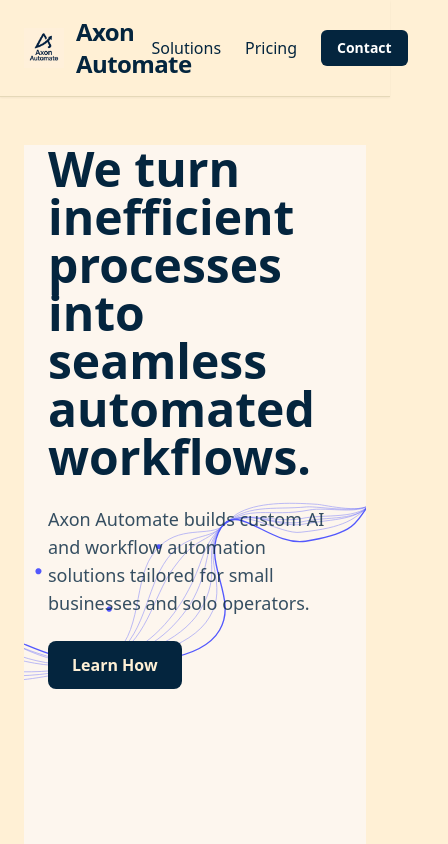
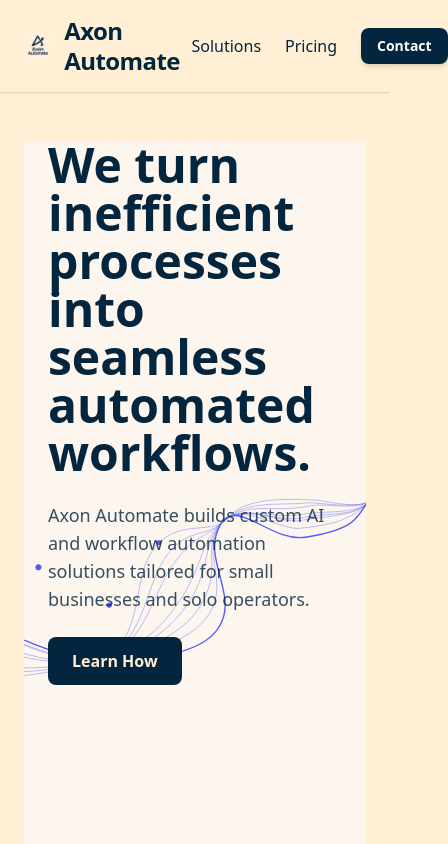
Before and after one commit to trimdex445/axon-automate, a Next.js app: page / in a window 390 px wide. Shown: the top 844 px of the page, 448 px wide, since content can reach past the window. Built offline with nearby package versions, Linux system fonts and the light colour scheme.

Commit message:
Improve navbar layout and styling with better logo and spacing

```diff
--- a/components/Navbar.tsx
+++ b/components/Navbar.tsx
@@ -1,36 +1,40 @@
-import Link from 'next/link';
-import Image from 'next/image';
+import Link from 'next/link'
+import Image from 'next/image'
 
 export default function Navbar() {
   return (
     <nav className="sticky top-0 z-50 bg-[#fff0d5]/90 text-[#04253e] border-b border-[#e5d8b8] backdrop-blur-md shadow-sm">
       <div className="max-w-7xl mx-auto px-6 md:px-16 py-4 flex justify-between items-center">
         {/* Logo + Brand */}
-        <Link href="/" className="flex items-center space-x-3">
-          <Image
-            src="/assets/bg/axonicon.png"
-            alt="Axon Icon"
-            width={40}
-            height={40}
-          />
-          <span className="text-2xl md:text-3xl font-bold tracking-tight">Axon Automate</span>
+        <Link href="/" className="flex items-center gap-3">
+          <div className="w-10 h-10 relative">
+            <Image
+              src="/assets/bg/axonicon.png"
+              alt="Axon Icon"
+              fill
+              className="object-contain"
+            />
+          </div>
+          <span className="text-2xl md:text-3xl font-bold tracking-tight leading-tight">
+            Axon Automate
+          </span>
         </Link>
 
         {/* Nav Links */}
-        <div className="flex items-center space-x-6 text-base md:text-lg font-medium">
+        <div className="flex items-center gap-6 text-base md:text-lg font-medium">
           <Link href="/solutions" className="relative group">
-            <span className="group-hover:underline">Solutions</span>
+            <span className="group-hover:text-[#021722] transition-colors">Solutions</span>
           </Link>
           <Link href="/pricing" className="relative group">
-            <span className="group-hover:underline">Pricing</span>
+            <span className="group-hover:text-[#021722] transition-colors">Pricing</span>
           </Link>
           <Link href="/contact">
-            <button className="bg-[#04253e] text-white px-4 py-2 rounded-md hover:bg-[#021722] transition font-semibold text-sm md:text-base">
+            <button className="bg-[#04253e] text-white px-4 py-2 rounded-lg hover:bg-[#021722] transition-all font-semibold text-sm md:text-base shadow-md">
               Contact
             </button>
           </Link>
         </div>
       </div>
     </nav>
-  );
+  )
 }
```
